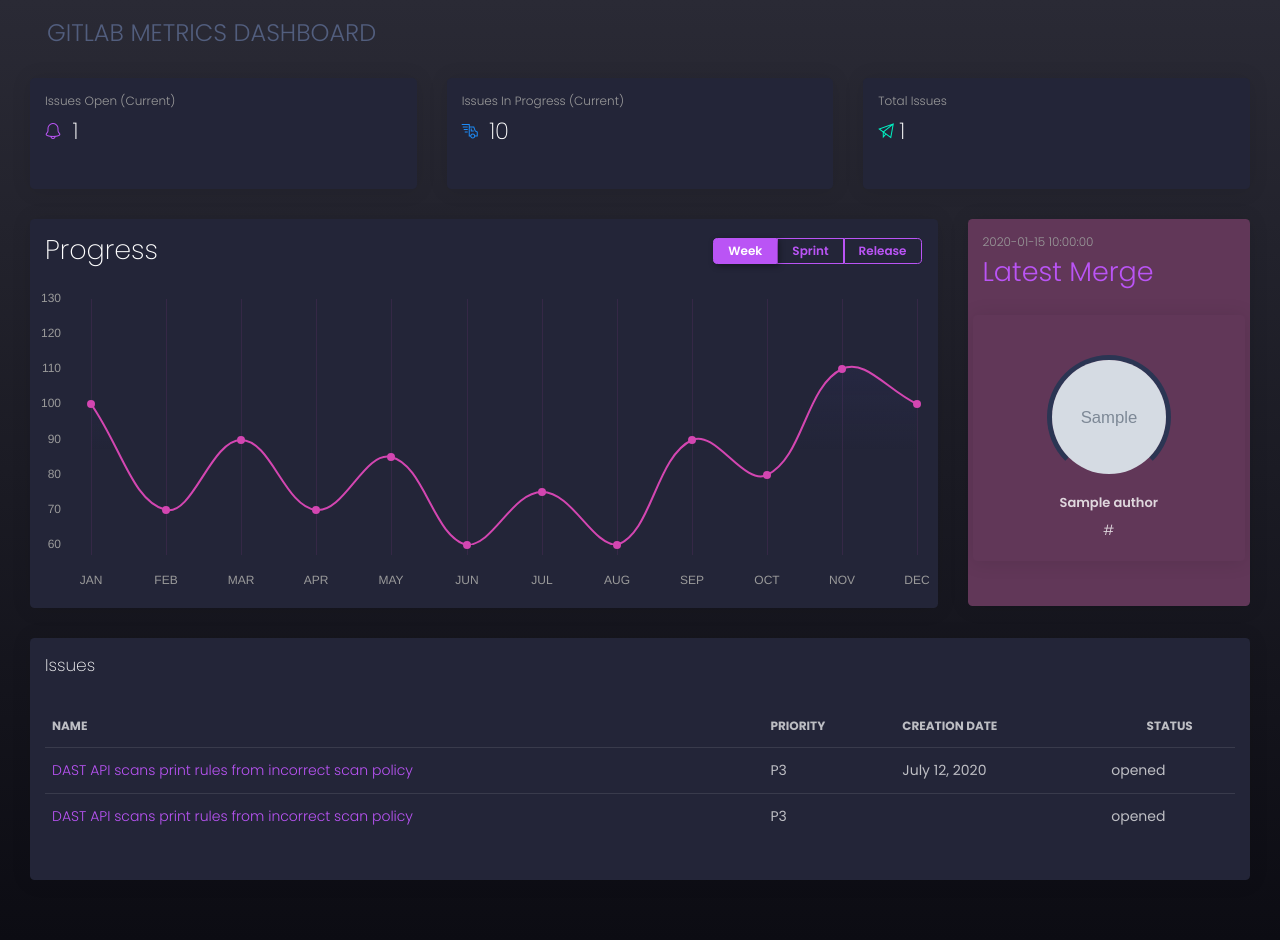
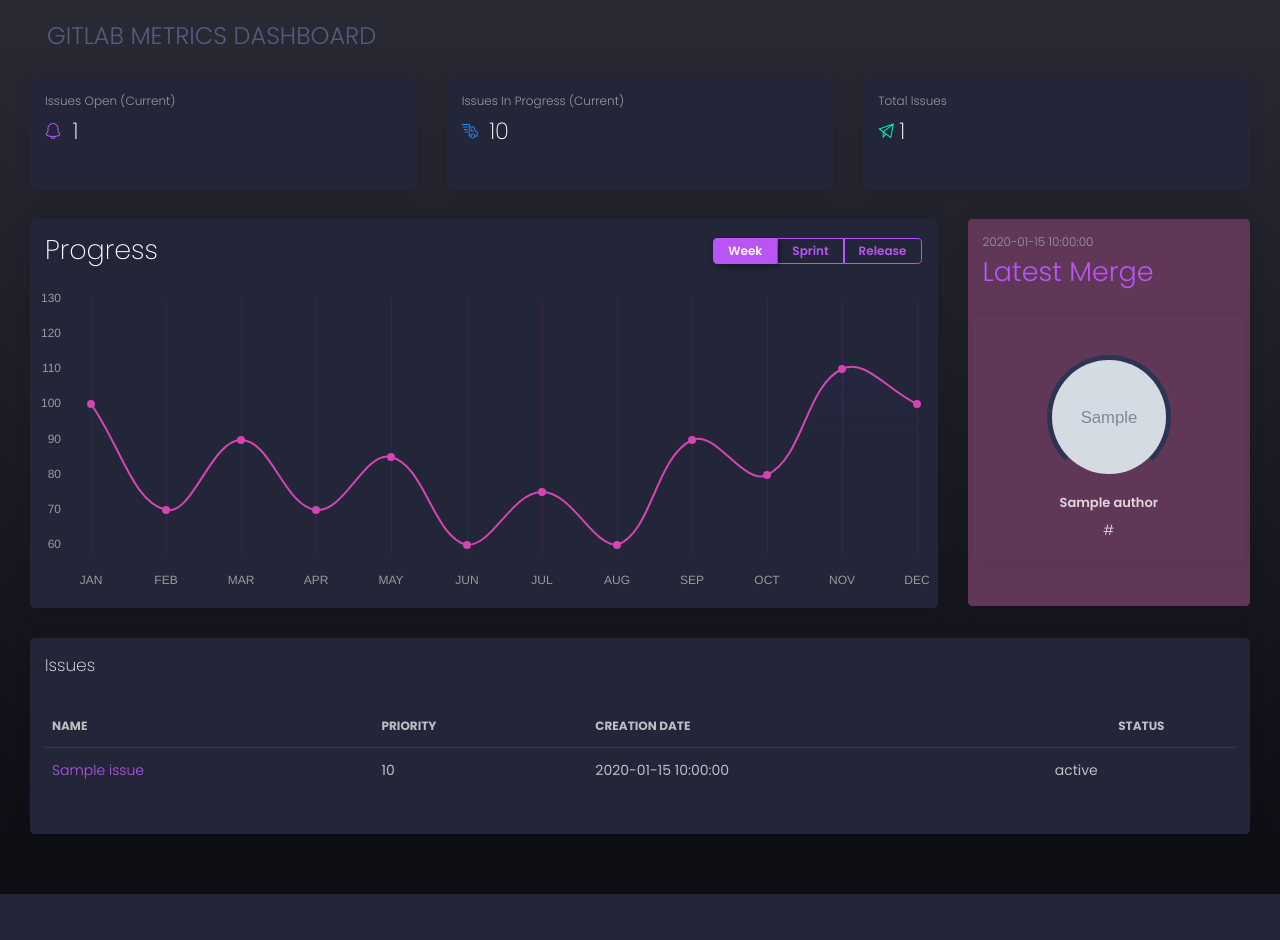
Before and after one commit to maevekenny/hci584-gitlab-metrics-dashboard, a Flask app: template app/home/templates/index.html in a window 1280 px wide. After the commit the page ends 894 px from the top, so only its background shows below. Run offline with Flask 2, Linux system fonts and the light colour scheme; data comes from the database, SQL or seed files in the repository; the template is opened without the code that fills it: most values are stand-ins (such as "Sample title", 1, 10 or a date in 2020); grey boxes marked "Sample" are stand-in pictures; some libraries are stand-ins or nearby versions.

Commit message:
table iterating over issues

```diff
--- a/app/base/static/assets/scss/black-dashboard/custom/_navbar.scss
+++ b/app/base/static/assets/scss/black-dashboard/custom/_navbar.scss
@@ -99,7 +99,6 @@
   }
 
   .navbar-brand {
-    position: fixed;
     padding-top: 0.3125rem;
     padding-bottom: 0.3125rem;
     color: $white;
--- a/app/home/templates/index.html
+++ b/app/home/templates/index.html
@@ -148,19 +148,15 @@
               </tr>
             </thead>
             <tbody>
-              <tr>
-                <td></td>
-                <td></td>
-                <td></td>
-                <td></td>
+              {% for issue in issue_list %}
+              <tr '{{issue | tojson}}'>
+                <td><a href={{issue.web_url}}>{{issue.title}}</a></td>
+                <td>{{issue.weight}}</td>
+                <td>{{issue.created_at}}</td>
+                <td>{{issue.state}}</td>
               </tr>
+              {% endfor %}
 
-              <tr>
-                <td></td>
-                <td></td>
-                <td></td>
-                <td></td>
-              </tr>
             </tbody>
           </table>
         </div>
@@ -174,26 +170,29 @@
 
 {% block javascripts %}
 
-<script>
+<script type="text/javascript">
   $(document).ready(function () {
     dashboard.initDashboardPageCharts();
   });
-  var array =
-    [["DAST API scans print rules from incorrect scan policy", "P3", "July 12, 2020", "opened"],
-    ["DAST API scans print rules from incorrect scan policy", "P3", "<DATE>", "opened"],
-    ["DAST API scans print rules from incorrect scan policy", "P3", "<DATE>", "opened"],
-    ["DAST API scans print rules from incorrect scan policy", "P3", "<DATE>", "opened"],
-    ];
-  var table = document.getElementById("issues-table");
+  const issue_list = {{ issue_list | tojson}};
+  console.log(issue_list)
 
-  for (var i = 1; i < table.rows.length; i++) {
-    for (var j = 0; j < table.rows[i].cells.length; j++) {
-      if (j == 0)
-        table.rows[i].cells[j].innerHTML = '<a href="xyz.html">' + array[i - 1][j] + "</a>";
-      else
-        table.rows[i].cells[j].innerHTML = array[i - 1][j];
-    }
-  }
+    // var array =
+    //   [["DAST API scans print rules from incorrect scan policy", "P3", "July 12, 2020", "opened"],
+    //   ["DAST API scans print rules from incorrect scan policy", "P3", "<DATE>", "opened"],
+    //   ["DAST API scans print rules from incorrect scan policy", "P3", "<DATE>", "opened"],
+    //   ["DAST API scans print rules from incorrect scan policy", "P3", "<DATE>", "opened"],
+    //   ];
+    // var table = document.getElementById("issues-table");
+
+    // for (var i = 1; i < table.rows.length; i++) {
+    //   for (var j = 0; j < table.rows[i].cells.length; j++) {
+    //     if (j == 0)
+    //       table.rows[i].cells[j].innerHTML = '<a href="xyz.html">' + array[i - 1][j] + "</a>";
+    //     else
+    //       table.rows[i].cells[j].innerHTML = array[i - 1][j];
+    //   }
+    // }
 
 </script>
 {% endblock javascripts %}
```
Also changed, not shown: app/base/requests.py (+7 -0 lines), app/home/routes.py (+7 -3 lines), app/base/static/assets/css/black-dashboard.css.
